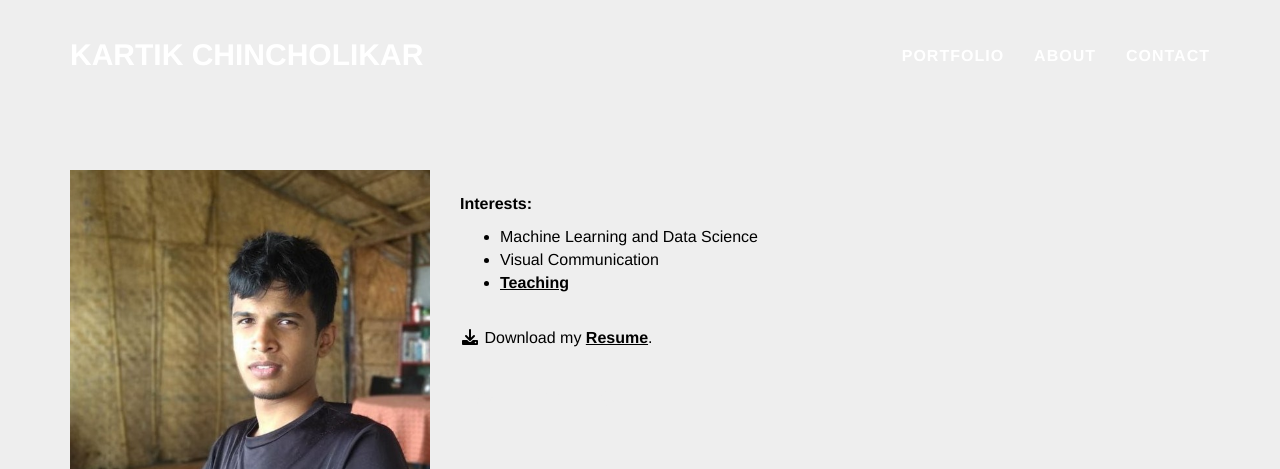
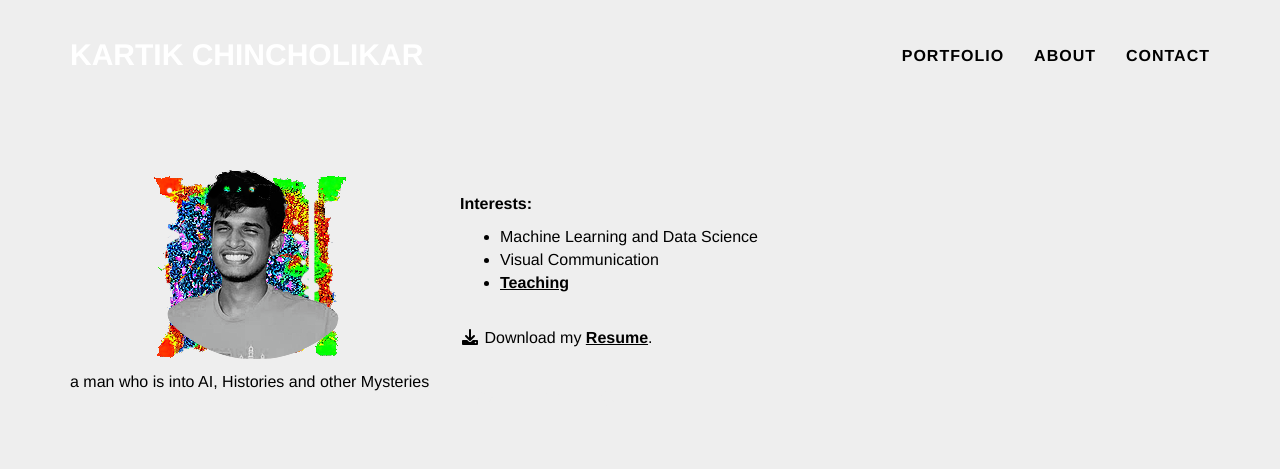
Before and after one commit to kartikchincholikar/kartikchincholikar.github.io, a Jekyll site: the page built from _posts/2014-07-19-Group Equivariant Neural Networks.markdown, in a window 1280 px wide and 1400 px high. Shown: the top 469 px of the window. Built offline with Jekyll 4.4.1, drawn with Linux system fonts in a browser that asks for light colours; grey boxes are pictures that could not be loaded.

Commit message:
navbar bootstrap.min.css changes

```diff
--- a/_includes/header.html
+++ b/_includes/header.html
@@ -3,7 +3,7 @@
   <div class="container">
     <div class="row">
       <div class="col-lg-4">
-        <img class="img-responsive" src="img/profile.jpg" alt="Kartik Chincholikar" />
+        <img class="img-responsive" src="img/profile.png" alt="Kartik Chincholikar" />
         <p position:relative; top:-5px;>a man who is into AI, Histories and other Mysteries</p>
       </div>
       <div class="col-lg-8">
```
Also changed, not shown: _includes/css/bootstrap.min.css.
